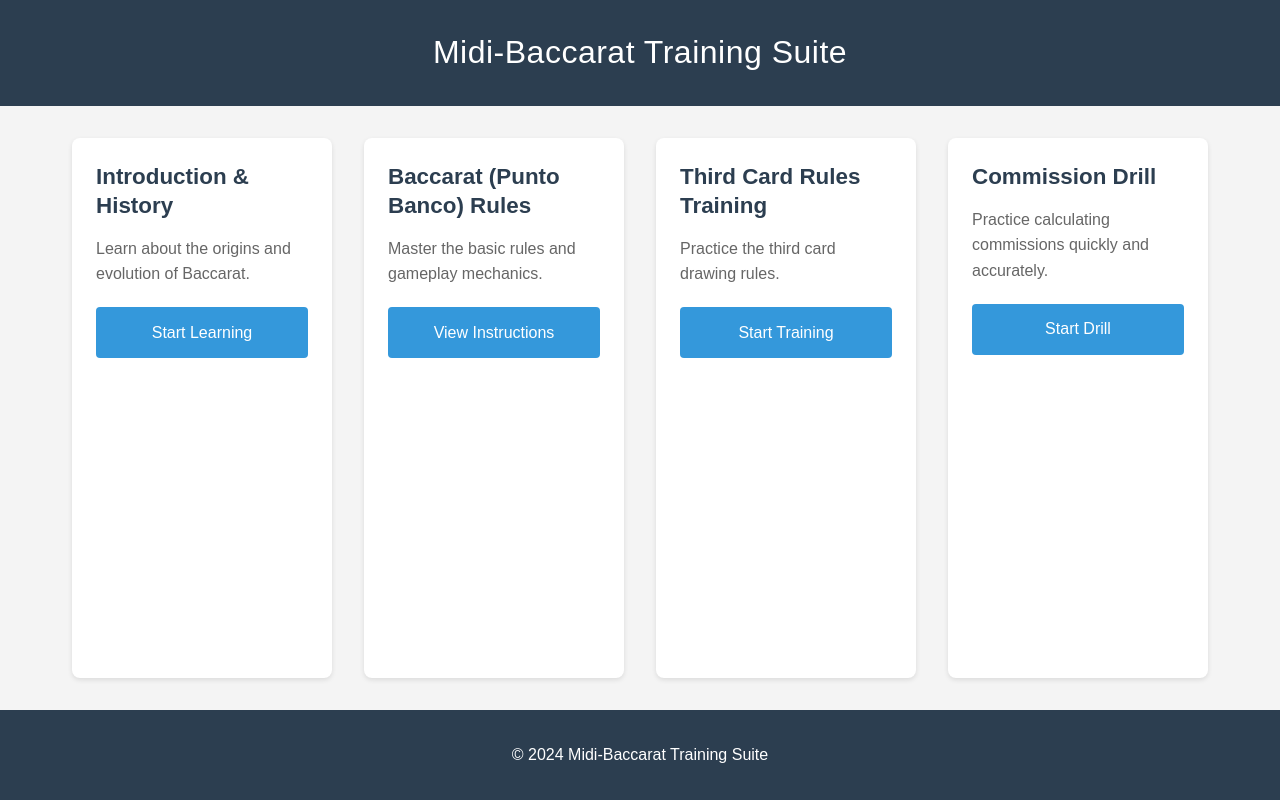
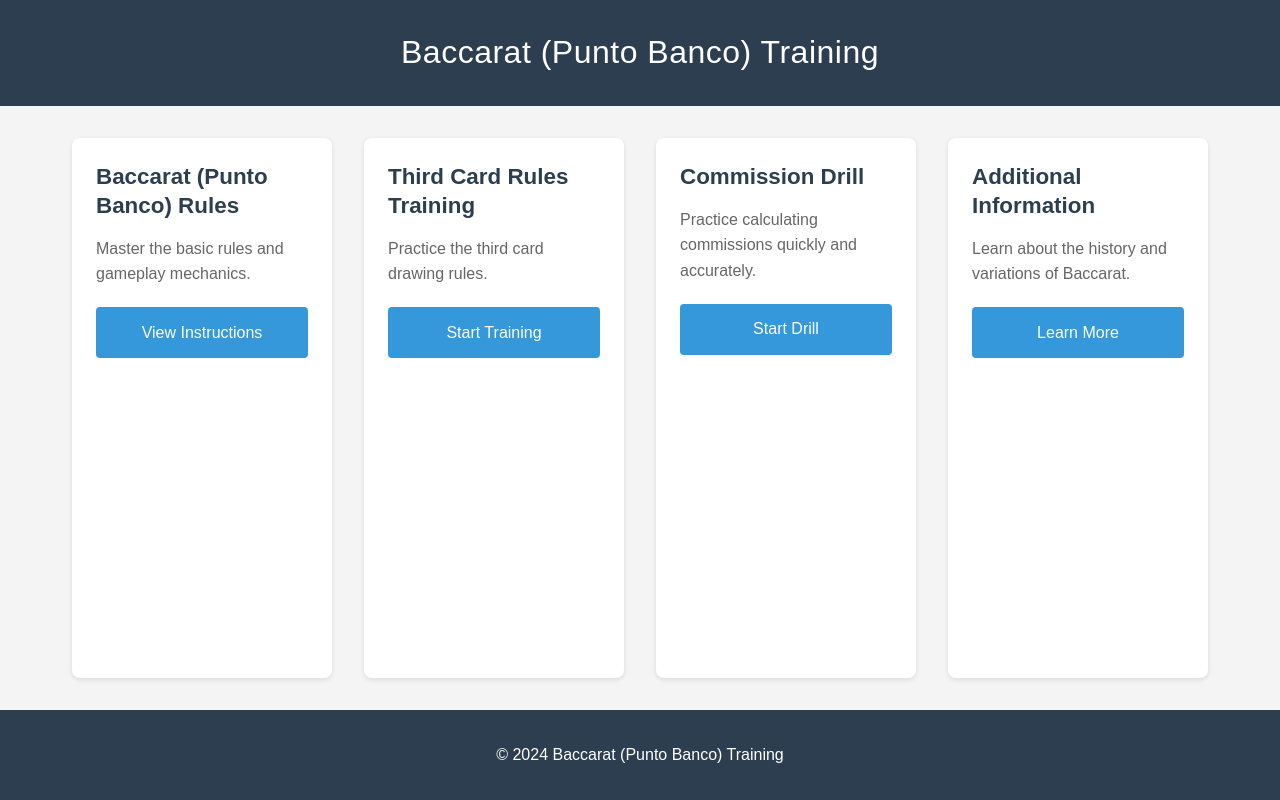
Before and after one commit to Cjensen1967/Bac_suite, a plain HTML site: page index.html in a window 1280 px wide. Drawn offline with Linux system fonts and the light colour scheme.

Commit message:
Update main title and reorder dashboard cards

```diff
--- a/index.html
+++ b/index.html
@@ -4,21 +4,15 @@
     <meta charset="UTF-8">
     <meta name="viewport" content="width=device-width, initial-scale=1.0, maximum-scale=1.0, user-scalable=no">
     <meta name="theme-color" content="#2c3e50">
-    <title>Midi-Baccarat Training Suite</title>
+    <title>Baccarat (Punto Banco) Training</title>
     <link rel="stylesheet" href="styles.css">
 </head>
 <body>
     <header>
-        <h1>Midi-Baccarat Training Suite</h1>
+        <h1>Baccarat (Punto Banco) Training</h1>
     </header>
 
     <main class="dashboard">
-        <div class="module-card">
-            <h2>Introduction & History</h2>
-            <p>Learn about the origins and evolution of Baccarat.</p>
-            <a href="modules/introduction/index.html" class="btn">Start Learning</a>
-        </div>
-
         <div class="module-card">
             <h2>Baccarat (Punto Banco) Rules</h2>
             <p>Master the basic rules and gameplay mechanics.</p>
@@ -36,10 +30,16 @@
             <p>Practice calculating commissions quickly and accurately.</p>
             <a href="modules/commission-drill/index.html" class="btn">Start Drill</a>
         </div>
+
+        <div class="module-card">
+            <h2>Additional Information</h2>
+            <p>Learn about the history and variations of Baccarat.</p>
+            <a href="modules/introduction/index.html" class="btn">Learn More</a>
+        </div>
     </main>
 
     <footer>
-        <p>&copy; 2024 Midi-Baccarat Training Suite</p>
+        <p>&copy; 2024 Baccarat (Punto Banco) Training</p>
     </footer>
 
     <script src="script.js"></script>
```
